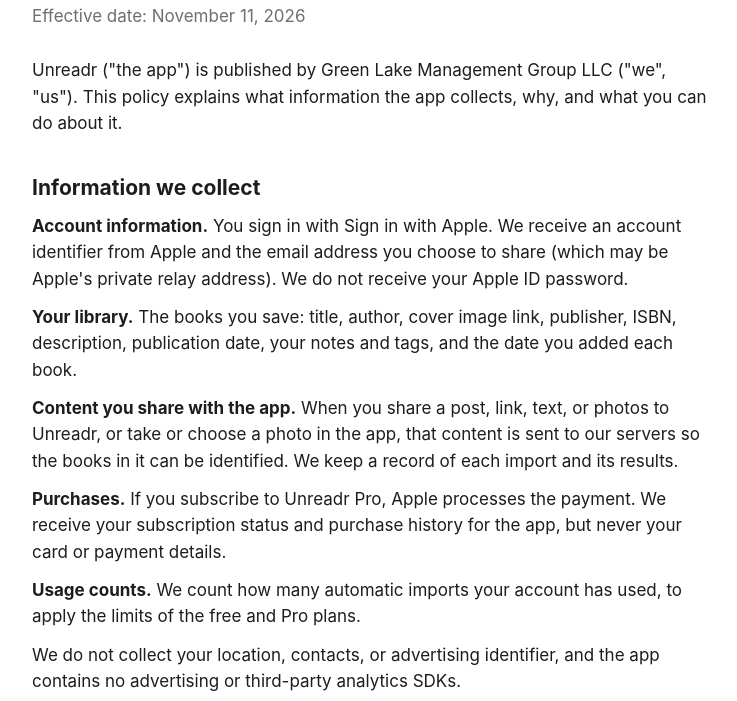
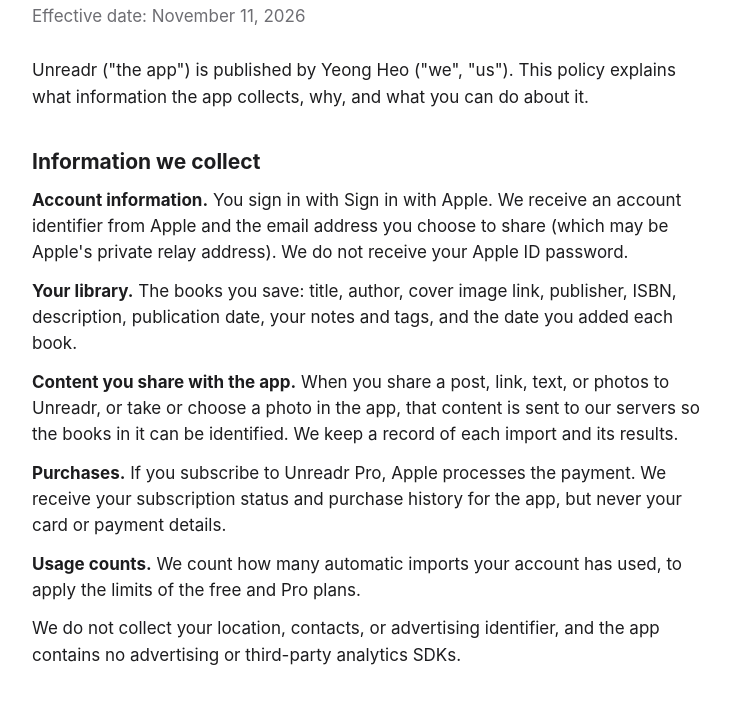
Before and after one commit to yeongheo/unreadr-legal, a plain HTML site: page privacy/index.html in a window 1280 px wide. Shown: the part 90-791 px from the top of the page, without its empty margins (268-1005 px from the left). Drawn offline with Linux system fonts and the light colour scheme.

Commit message:
Name Yeong Heo as the publisher until the account moves to the company
Co-Authored-By: Claude Opus 5.5 <noreply@anthropic.com>

```diff
--- a/privacy/index.html
+++ b/privacy/index.html
@@ -11,7 +11,7 @@
 <h1>Unreadr Privacy Policy</h1>
 <p class="meta">Effective date: November 11, 2026</p>
 
-<p>Unreadr ("the app") is published by Green Lake Management Group LLC ("we", "us"). This policy explains what information the app collects, why, and what you can do about it.</p>
+<p>Unreadr ("the app") is published by Yeong Heo ("we", "us"). This policy explains what information the app collects, why, and what you can do about it.</p>
 
 <h2>Information we collect</h2>
 <p><strong>Account information.</strong> You sign in with Sign in with Apple. We receive an account identifier from Apple and the email address you choose to share (which may be Apple's private relay address). We do not receive your Apple ID password.</p>
```
